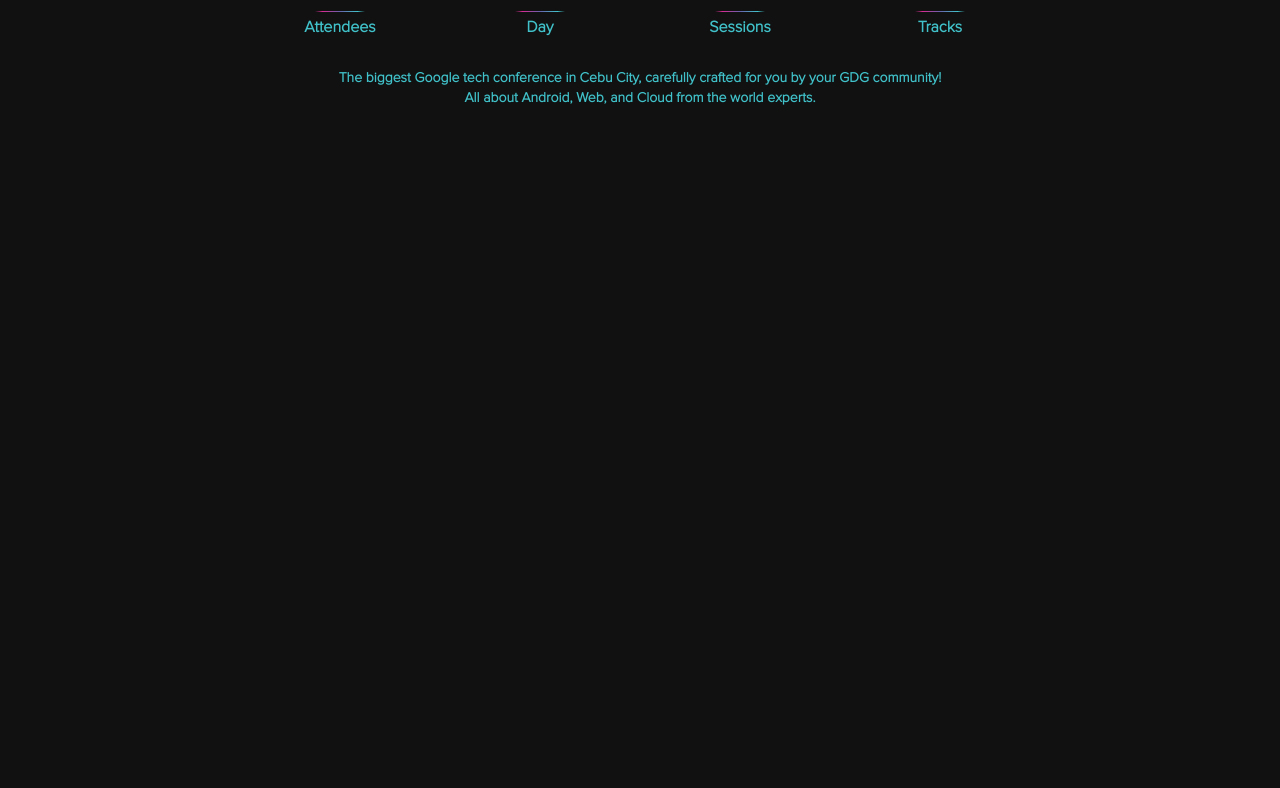
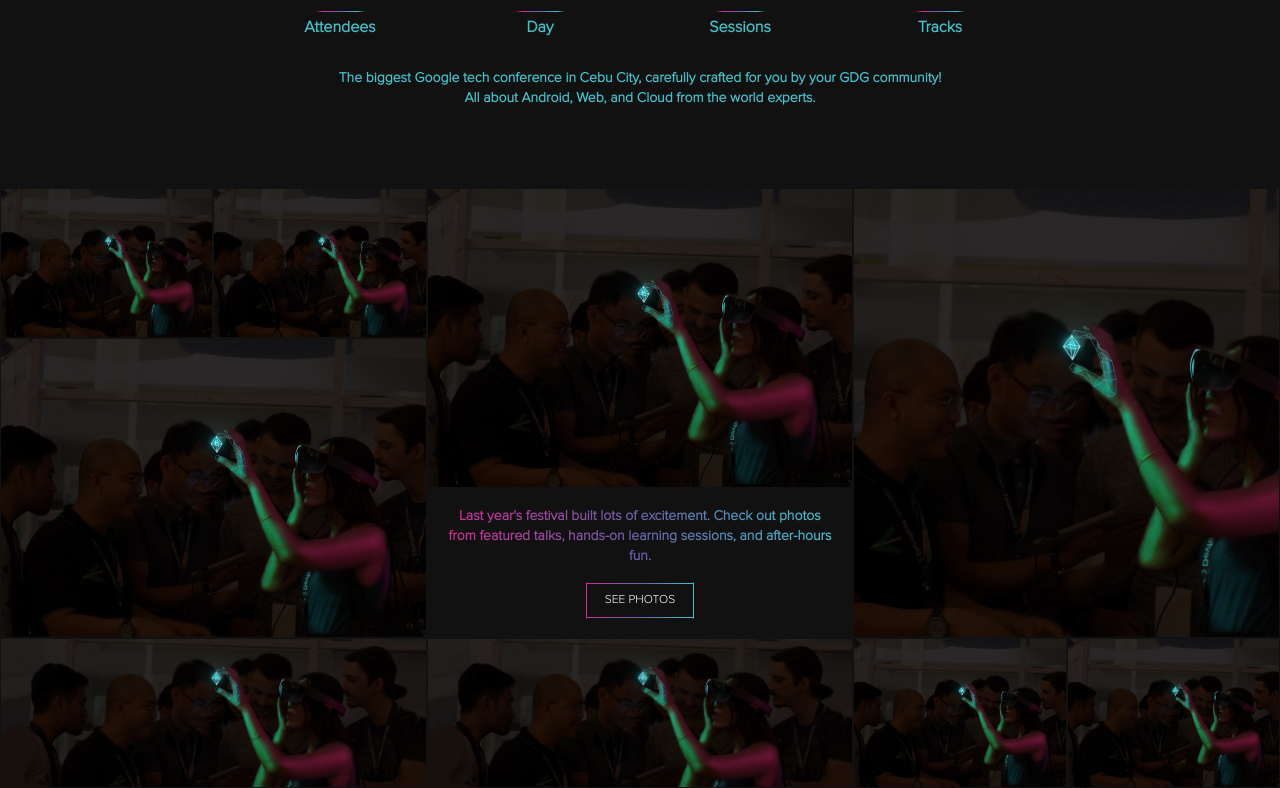
Before and after one commit to gdg-cebu/devfest18, a Vue app: page / in a window 1280 px wide. Shown: the part 815-1603 px from the top of the page. Before the commit the page ends 1003 px from the top, so only its background shows below. Built offline with nearby package versions, Linux system fonts and the light colour scheme.

Commit message:
Add component for photo gallery sections

```diff
--- /dev/null
+++ b/src/components/PhotoGallery.vue
@@ -0,0 +1,130 @@
+<template>
+  <section :class="$style.gallery">
+    <div :class="[$style.column, $style.column1]">
+      <img :class="$style.cellHalfWidth" src="@/assets/banner-image.jpg" alt="">
+      <img :class="$style.cellHalfWidth" src="@/assets/banner-image.jpg" alt="">
+      <img :class="$style.cellTwiceTall" src="@/assets/banner-image.jpg" alt="">
+      <img :class="$style.cell" src="@/assets/banner-image.jpg" alt="">
+    </div>
+    <div :class="[$style.column, $style.column2]">
+      <img :class="$style.cellTwiceTall" src="@/assets/banner-image.jpg" alt="">
+      <div :class="$style.cellAction">
+        <p :class="$style.cellText">
+          Last year's festival built lots of excitement. Check out photos from
+          featured talks, hands-on learning sessions, and after-hours fun.
+        </p>
+        <a :class="$style.seePhotos" href="#">See Photos</a>
+      </div>
+      <img :class="$style.cell" src="@/assets/banner-image.jpg" alt="">
+    </div>
+    <div :class="[$style.column, $style.column3]">
+      <img :class="$style.cellThriceTall" src="@/assets/banner-image.jpg" alt="">
+      <img :class="$style.cellHalfWidth" src="@/assets/banner-image.jpg" alt="">
+      <img :class="$style.cellHalfWidth" src="@/assets/banner-image.jpg" alt="">
+    </div>
+  </section>
+</template>
+
+<script>
+export default {
+  name: 'PhotoGallery',
+};
+</script>
+
+<style module>
+.gallery {
+  display: flex;
+}
+
+.column {
+  flex: 1 0 0;
+  display: flex;
+  flex-wrap: wrap;
+}
+
+.cell {
+  width: 100%;
+  height: 15rem;
+  object-fit: cover;
+  object-position: center center;
+  border: 1px solid transparent;
+}
+
+.cellHalfWidth {
+  composes: cell;
+  width: 50%;
+}
+
+.cellTwiceTall {
+  composes: cell;
+  height: 30rem;
+}
+
+.cellThriceTall {
+  composes: cell;
+  height: 45rem;
+}
+
+.cellAction {
+  composes: cell;
+  display: flex;
+  flex-direction: column;
+  justify-content: center;
+  align-items: center;
+  padding: 0 1.8rem;
+  font-size: 1.4rem;
+  line-height: 1.4;
+  text-align: center;
+}
+
+.cellText {
+  margin: 0;
+  font-weight: 600;
+  color: transparent;
+  background-image: linear-gradient(
+    to right,
+    #d32c92,
+    #6962ad,
+    #41c1c9
+  );
+  background-clip: text;
+  -webkit-background-clip: text;
+}
+
+.seePhotos {
+  display: inline-block;
+  padding: 0.75em 1.5em;
+  border: 1px solid transparent;
+  border-left: 1px solid #d32c92;
+  border-right: 1px solid #41c1c9;
+  margin-top: 1.6rem;
+  position: relative;
+  font-size: 1.2rem;
+  text-transform: uppercase;
+  text-decoration: none;
+  color: #fff;
+}
+
+.seePhotos::before,
+.seePhotos::after {
+  content: "";
+  position: absolute;
+  left: 0;
+  right: 0;
+  height: 1px;
+  background-image: linear-gradient(
+    to right,
+    #d32c92,
+    #6962ad,
+    #41c1c9
+  );
+}
+
+.seePhotos::before {
+  top: 0;
+}
+
+.seePhotos::after {
+  bottom: 0;
+}
+</style>
--- a/src/views/Home.vue
+++ b/src/views/Home.vue
@@ -3,6 +3,7 @@
     <TheNavbar />
     <LandingBanner :class="$style.banner" />
     <EventStats />
+    <PhotoGallery />
   </div>
 </template>
 
@@ -10,6 +11,7 @@
 import TheNavbar from '@/components/TheNavbar.vue';
 import LandingBanner from '@/components/LandingBanner.vue';
 import EventStats from '@/components/EventStats.vue';
+import PhotoGallery from '@/components/PhotoGallery.vue';
 
 export default {
   name: 'Home',
@@ -18,6 +20,7 @@ export default {
     TheNavbar,
     LandingBanner,
     EventStats,
+    PhotoGallery,
   },
 };
 </script>
```
